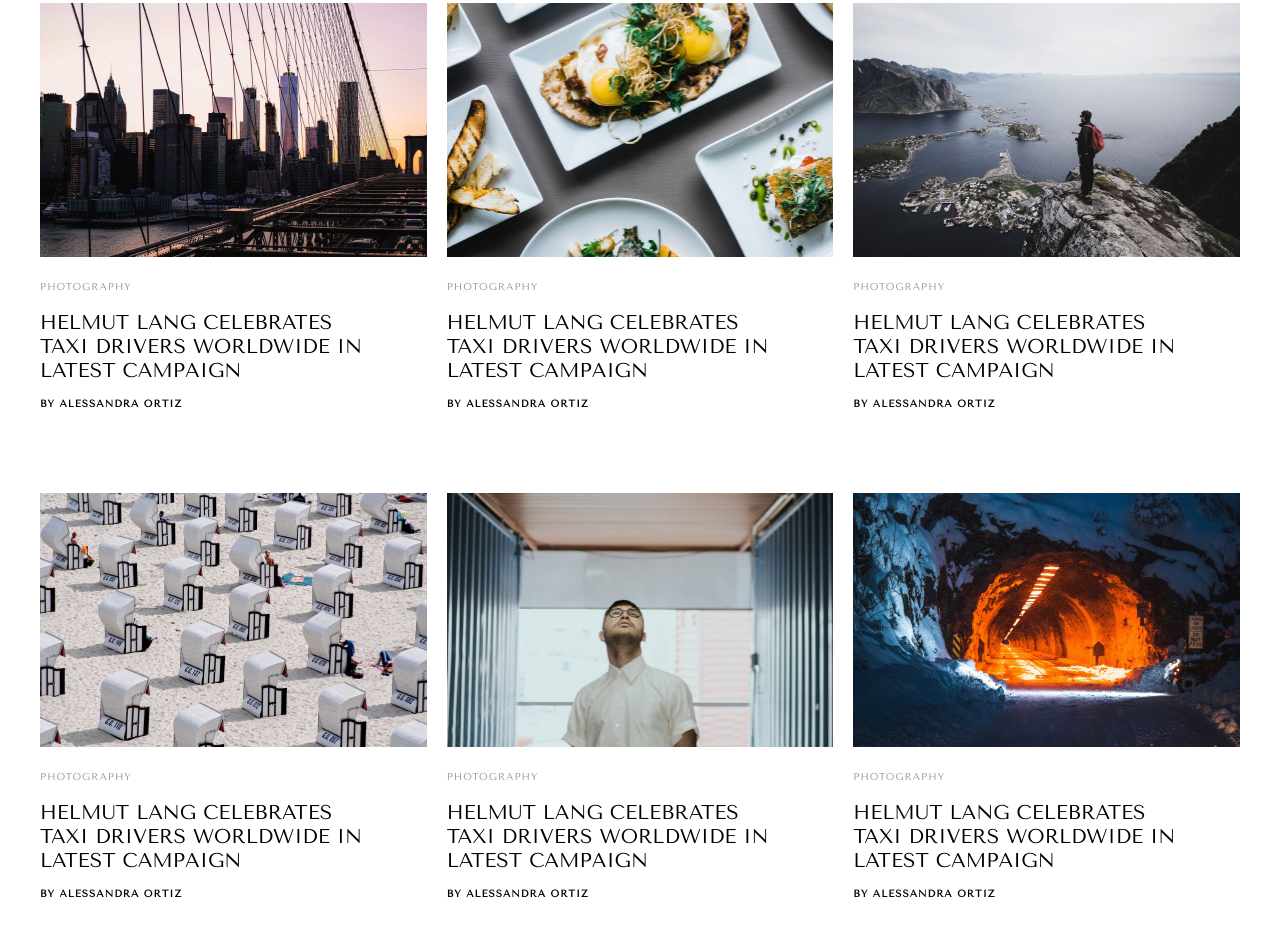
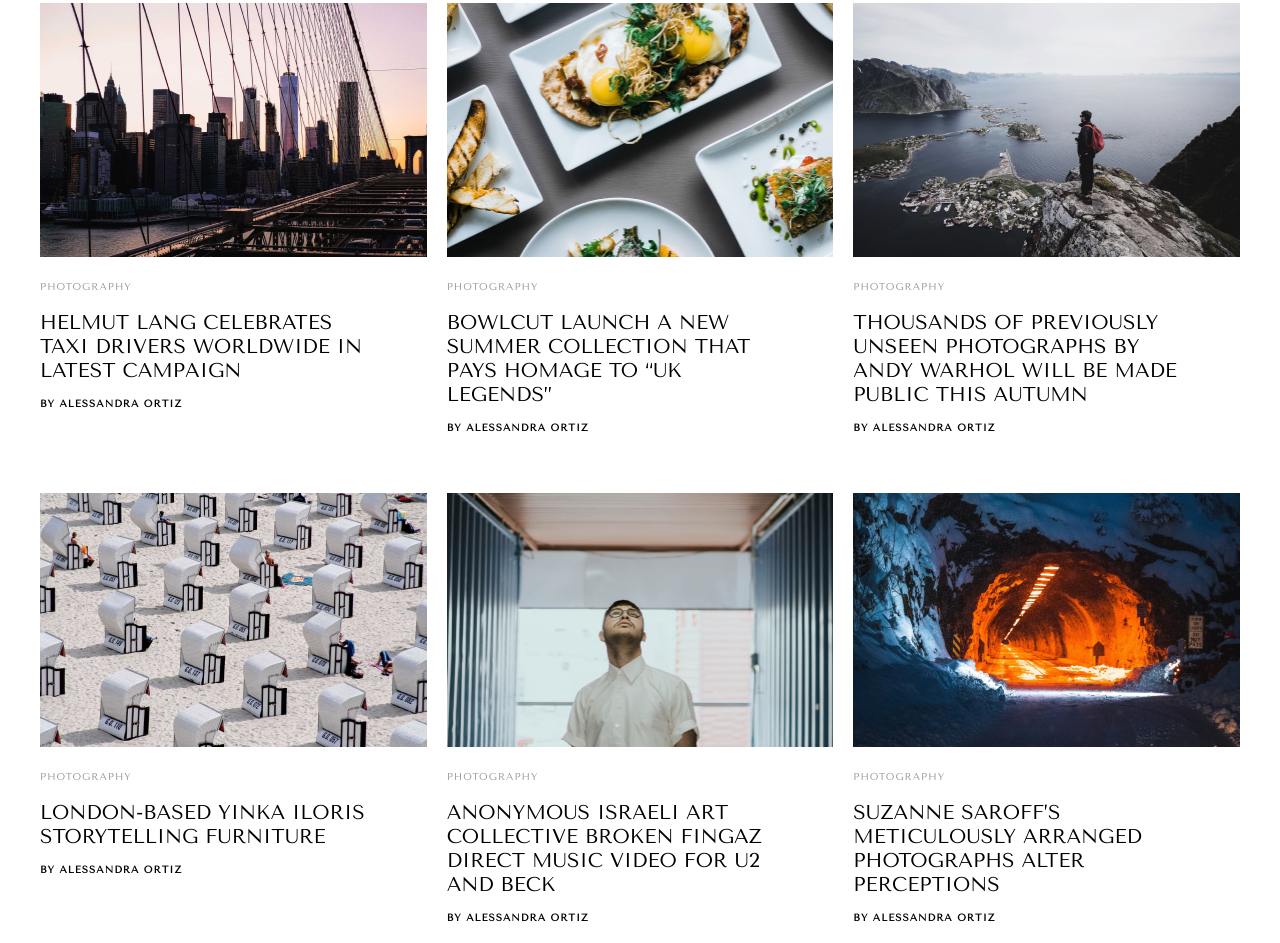
Before and after one commit to chynybek2005/Mount, a plain HTML site: page index.html in a window 1280 px wide. Shown: the part 680-1623 px from the top of the page. Drawn offline with Linux system fonts and the light colour scheme.

Commit message:
fixed html

```diff
--- a/index.html
+++ b/index.html
@@ -52,31 +52,31 @@
                 <div class="grid__card">
                     <div class="card__img card__img-two"></div>
                     <p class="card__sm-desc">Photography</p>
-                    <h4 class="card__title">Helmut Lang celebrates taxi drivers worldwide in latest campaign</h4>
+                    <h4 class="card__title">Bowlcut launch a new summer collection that pays homage to “UK legends”</h4>
                     <h4 class="card__sm-title">By Alessandra Ortiz</h4>
                 </div>
                 <div class="grid__card">
                     <div class="card__img card__img-three"></div>
                     <p class="card__sm-desc">Photography</p>
-                    <h4 class="card__title">Helmut Lang celebrates taxi drivers worldwide in latest campaign</h4>
+                    <h4 class="card__title">Thousands of previously unseen photographs by Andy Warhol will be made public this Autumn</h4>
                     <h4 class="card__sm-title">By Alessandra Ortiz</h4>
                 </div>
                 <div class="grid__card">
                     <div class="card__img card__img-four"></div>
                     <p class="card__sm-desc">Photography</p>
-                    <h4 class="card__title">Helmut Lang celebrates taxi drivers worldwide in latest campaign</h4>
+                    <h4 class="card__title">London-based Yinka Iloris storytelling furniture</h4>
                     <h4 class="card__sm-title">By Alessandra Ortiz</h4>
                 </div>
                 <div class="grid__card">
                     <div class="card__img card__img-five"></div>
                     <p class="card__sm-desc">Photography</p>
-                    <h4 class="card__title">Helmut Lang celebrates taxi drivers worldwide in latest campaign</h4>
+                    <h4 class="card__title">Anonymous Israeli art collective Broken Fingaz direct music video for U2 and Beck</h4>
                     <h4 class="card__sm-title">By Alessandra Ortiz</h4>
                 </div>
                 <div class="grid__card">
                     <div class="card__img card__img-six"></div>
                     <p class="card__sm-desc">Photography</p>
-                    <h4 class="card__title">Helmut Lang celebrates taxi drivers worldwide in latest campaign</h4>
+                    <h4 class="card__title">Suzanne Saroff’s meticulously arranged photographs alter perceptions</h4>
                     <h4 class="card__sm-title">By Alessandra Ortiz</h4>
                 </div>
             </div>
```
Also changed, not shown: assets/styles/media.css (line endings or trailing spaces).
